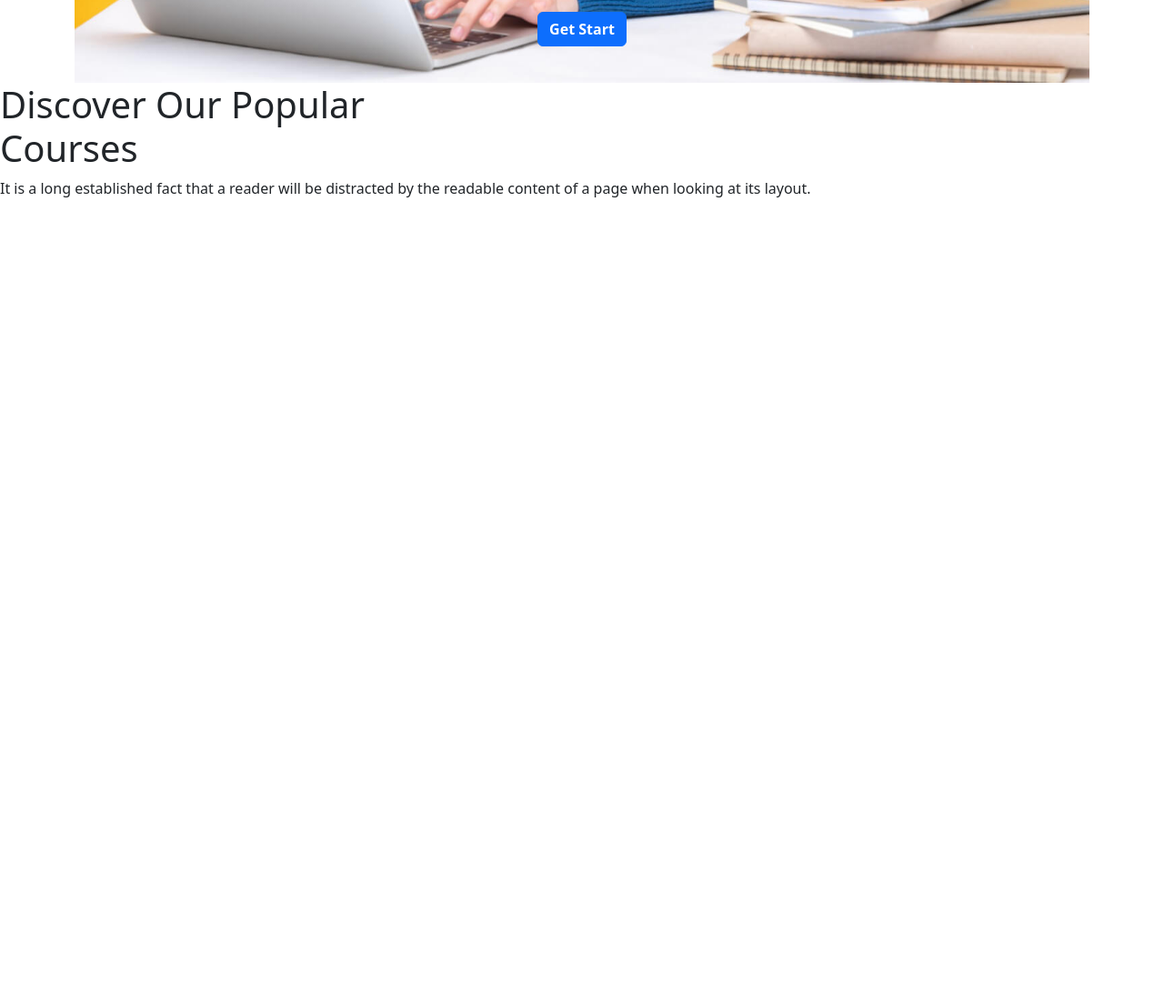
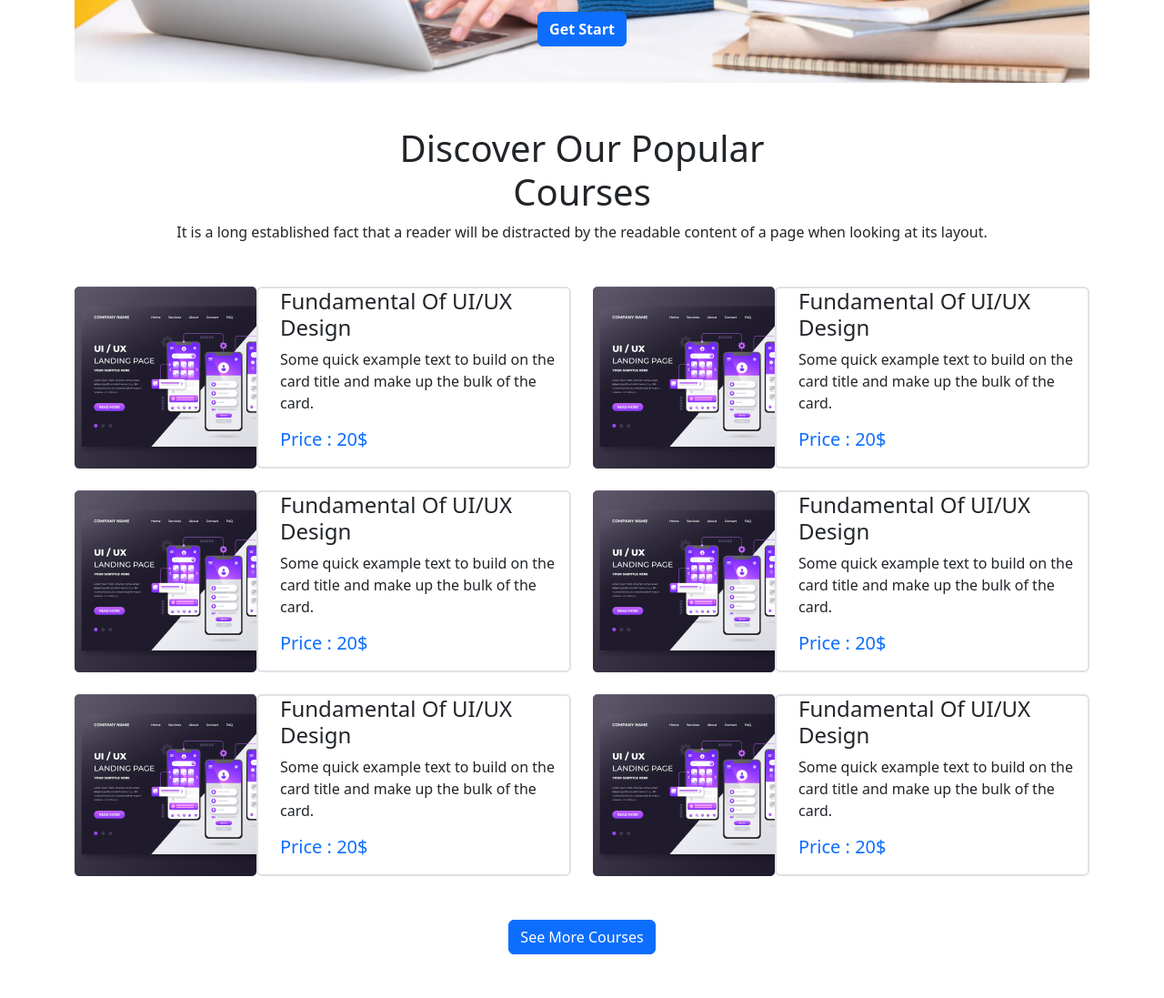
Before and after one commit to miadhasan1/Assignment-3, a plain HTML site: page index.html in a window 1280 px wide. Shown: the part 757-1854 px from the top of the page at 91% size. Before the commit the page ends 992 px from the top, so only its background shows below. Drawn offline with nearby package versions, Linux system fonts and the light colour scheme.

Commit message:
added course part and btn

```diff
--- a/index.html
+++ b/index.html
@@ -54,7 +54,7 @@
 
                 <div class="carousel-inner">
                     <div class="carousel-item active">
-                        <img src="images/cover/cover-1.png" class="d-block w-100" alt="...">
+                        <img src="images/cover/cover-1.jpg" class="d-block w-100 rounded" alt="...">
                         <div class="carousel-caption d-none d-md-block">
                             <h1>Get Started Digital Learning</h1>
                             <p>It is a long established fact that a reader will be distracted by the readable content of
@@ -63,7 +63,7 @@
                         </div>
                     </div>
                     <div class="carousel-item active">
-                        <img src="images/cover/cover-2.jpg" class="d-block w-100" alt="...">
+                        <img src="images/cover/cover-2.jpg" class="d-block w-100 rounded" alt="...">
                         <div class="carousel-caption d-none d-md-block">
                             <h1>Get Started Digital Learning</h1>
                             <p>It is a long established fact that a reader will be distracted by the readable content of
@@ -72,7 +72,7 @@
                         </div>
                     </div>
                     <div class="carousel-item active">
-                        <img src="images/cover/cover-3.jpg" class="d-block w-100" alt="...">
+                        <img src="images/cover/cover-3.jpg" class="d-block w-100 rounded" alt="...">
                         <div class="carousel-caption d-none d-md-block">
                             <h1>Get Started Digital Learning</h1>
                             <p>It is a long established fact that a reader will be distracted by the readable content of
@@ -100,11 +100,79 @@
 
 
         <!-- Course part start -->
-        <h1>Discover Our Popular <br> Courses</h1>
-        <p>
-            It is a long established fact that a reader will be distracted by the readable content of a page when
-            looking at its layout.
-        </p>
+        <div class="container text-center my-5">
+            <h1>Discover Our Popular <br> Courses</h1>
+            <p>
+                It is a long established fact that a reader will be distracted by the readable content of a page when
+                looking at its layout.
+            </p>
+        </div>
+
+        <!-- course grid part start -->
+        <div class="container my-5">
+            <div class="row gy-4">
+                <div class="d-flex col-lg-6 col-12  ">
+                    <img src="images/course/course-1.png" alt="">
+                    <div class="border border-2 rounded ps-4">
+                        <h4>Fundamental Of UI/UX Design</h4>
+                        <p>Some quick example text to build on the card title and make up the bulk of the card.</p>
+                        <h5 class="text-primary">Price : 20$</h5>
+                    </div>
+                </div>
+                <div class="d-flex col-lg-6 col-12">
+                    <img src="images/course/course-1.png" alt="">
+                    <div class="border border-2 rounded ps-4">
+                        <h4>Fundamental Of UI/UX Design</h4>
+                        <p>Some quick example text to build on the card title and make up the bulk of the card.</p>
+                        <h5 class="text-primary">Price : 20$</h5>
+                    </div>
+                </div>
+                <div class="d-flex col-lg-6 col-12">
+                    <img src="images/course/course-1.png" alt="">
+                    <div class="border border-2 rounded ps-4">
+                        <h4>Fundamental Of UI/UX Design</h4>
+                        <p>Some quick example text to build on the card title and make up the bulk of the card.</p>
+                        <h5 class="text-primary">Price : 20$</h5>
+                    </div>
+                </div>
+                <div class="d-flex col-lg-6 col-12">
+                    <img src="images/course/course-1.png" alt="">
+                    <div class="border border-2 rounded ps-4">
+                        <h4>Fundamental Of UI/UX Design</h4>
+                        <p>Some quick example text to build on the card title and make up the bulk of the card.</p>
+                        <h5 class="text-primary">Price : 20$</h5>
+                    </div>
+                </div>
+                <div class="d-flex col-lg-6 col-12">
+                    <img src="images/course/course-1.png" alt="">
+                    <div class="border border-2 rounded ps-4">
+                        <h4>Fundamental Of UI/UX Design</h4>
+                        <p>Some quick example text to build on the card title and make up the bulk of the card.</p>
+                        <h5 class="text-primary">Price : 20$</h5>
+                    </div>
+                </div>
+                <div class="d-flex col-lg-6 col-12">
+                    <img src="images/course/course-1.png" alt="">
+                    <div class="border border-2 rounded ps-4">
+                        <h4>Fundamental Of UI/UX Design</h4>
+                        <p>Some quick example text to build on the card title and make up the bulk of the card.</p>
+                        <h5 class="text-primary">Price : 20$</h5>
+                    </div>
+
+                </div>
+
+            </div>
+
+        </div>
+        <div class="d-flex justify-content-center mb-5">
+            <div class="btn btn-primary">
+                See More Courses
+            </div>
+            <div>
+
+            </div>
+        </div>
+        <!-- course grid part end -->
         <!-- Course part end -->
     </main>
 
```
